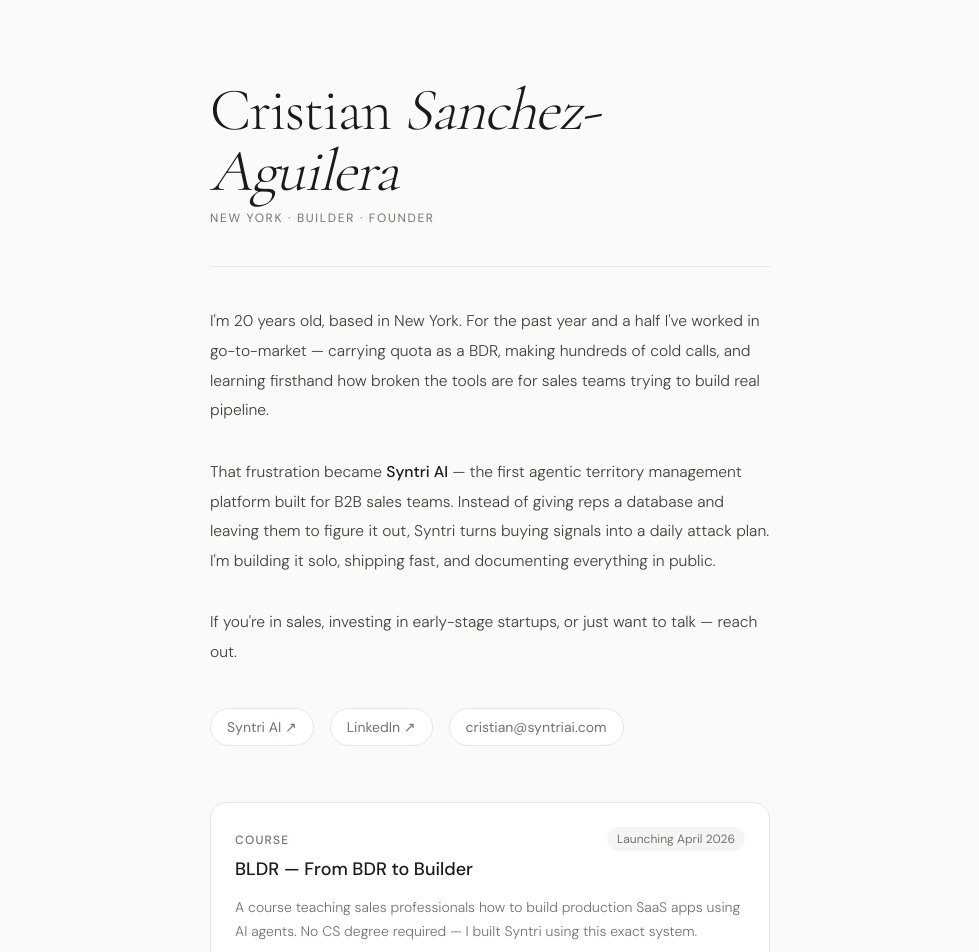
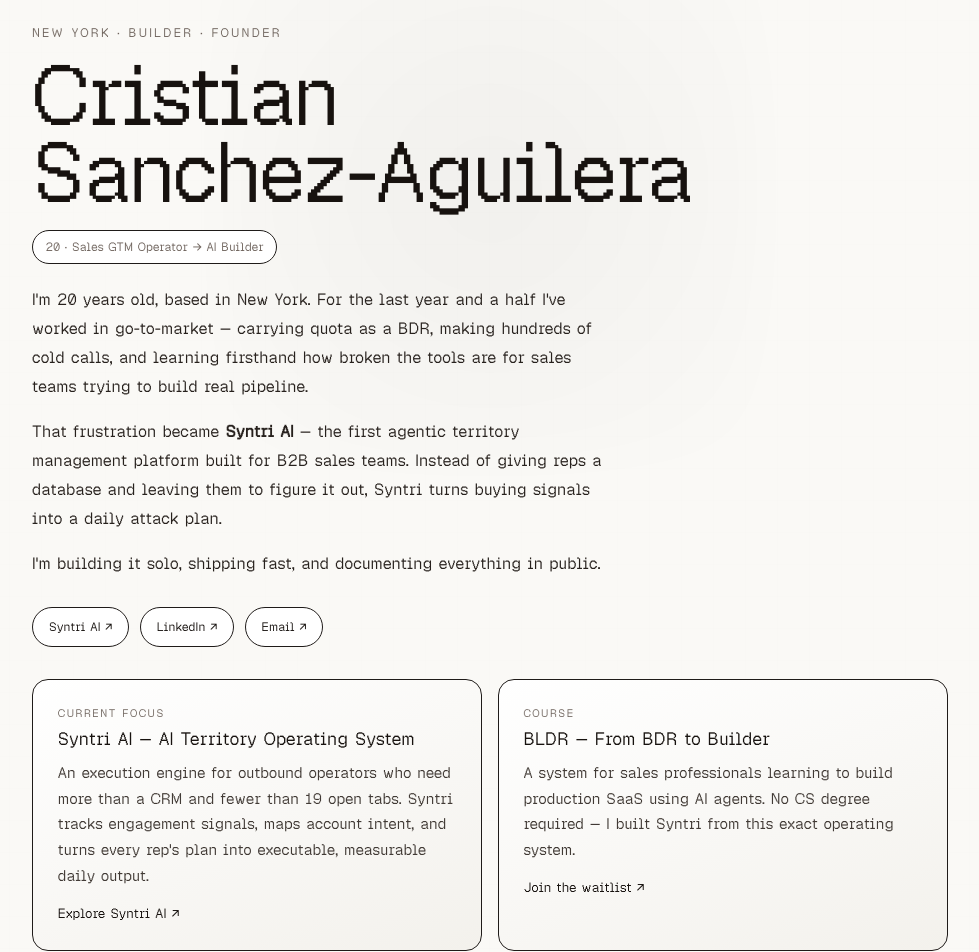
Before and after one commit to Cristian0101/personal-site, a Next.js app: page / in a window 1280 px wide. Shown: the top 952 px of the page, without its empty margins (150-1129 px from the left). Built offline with nearby package versions, Linux system fonts and the light colour scheme.

Commit message:
Redo site with premium pixel look

```diff
--- a/src/app/globals.css
+++ b/src/app/globals.css
@@ -1,31 +1,247 @@
 @import "tailwindcss";
 
 :root {
-  --background: #ffffff;
-  --foreground: #171717;
+  --background: #faf9f6;
+  --foreground: #17120f;
+  --surface: #ffffff;
+  --surface-soft: #f3f1ec;
+  --line: #1f1b19;
+  --muted: #6d625b;
 }
 
 @theme inline {
   --color-background: var(--background);
   --color-foreground: var(--foreground);
-  --font-sans: var(--font-geist-sans);
-  --font-mono: var(--font-geist-mono);
+  --font-sans: var(--font-geist-pixel);
+  --font-mono: var(--font-geist-pixel);
 }
 
-@media (prefers-color-scheme: dark) {
-  :root {
-    --background: #0a0a0a;
-    --foreground: #ededed;
-  }
+* {
+  box-sizing: border-box;
+}
+
+html,
+body {
+  margin: 0;
+  min-height: 100%;
 }
 
 body {
   background: var(--background);
   color: var(--foreground);
-  font-family: Arial, Helvetica, sans-serif;
+  font-family: var(--font-geist-pixel), "Courier New", monospace;
+  letter-spacing: 0.01em;
 }
 
-@keyframes fadeUp {
+a {
+  color: inherit;
+  text-underline-offset: 4px;
+}
+
+.site-shell {
+  position: relative;
+  min-height: 100vh;
+  isolation: isolate;
+  padding: 1.5rem 0 3rem;
+}
+
+.noise-grid,
+.noise-grid::before,
+.noise-grid::after,
+.noise-glow {
+  position: fixed;
+  inset: -50%;
+  z-index: -1;
+  pointer-events: none;
+}
+
+.noise-grid {
+  background-image: linear-gradient(
+      to right,
+      transparent 0 31px,
+      rgba(0, 0, 0, 0.06) 31px,
+      transparent 32px
+    ),
+    linear-gradient(
+      to bottom,
+      transparent 0 31px,
+      rgba(0, 0, 0, 0.06) 31px,
+      transparent 32px
+    );
+  background-size: 32px 32px;
+  opacity: 0.18;
+  animation: driftGrid 26s linear infinite;
+}
+
+.noise-glow {
+  top: -10%;
+  left: 50%;
+  transform: translateX(-50%);
+  width: 520px;
+  height: 520px;
+  background: radial-gradient(circle, rgba(10, 8, 6, 0.16), rgba(10, 8, 6, 0));
+  filter: blur(28px);
+  animation: pulseGlow 8s ease-in-out infinite;
+}
+
+.content-shell {
+  position: relative;
+  margin-inline: auto;
+  max-width: 980px;
+  padding-inline: 1.15rem;
+}
+
+.eyebrow {
+  margin: 0 0 0.9rem;
+  color: var(--muted);
+  text-transform: uppercase;
+  letter-spacing: 0.18em;
+  font-size: 0.76rem;
+}
+
+.headline {
+  margin: 0;
+  max-width: 18ch;
+  color: var(--foreground);
+  font-size: clamp(2.35rem, 8.9vw, 5.2rem);
+  line-height: 0.93;
+  letter-spacing: -0.03em;
+  text-wrap: balance;
+}
+
+.headline span {
+  display: block;
+}
+
+.status-badge {
+  margin-top: 1.15rem;
+  width: fit-content;
+  border: 1px solid var(--line);
+  border-radius: 999px;
+  padding: 0.45rem 0.78rem;
+  background: var(--surface);
+  font-size: 0.74rem;
+  color: var(--muted);
+}
+
+.lead-copy {
+  margin: 1.4rem 0 0;
+  max-width: 64ch;
+  color: #27211d;
+  font-size: 1rem;
+  line-height: 1.8;
+}
+
+.lead-copy + .lead-copy {
+  margin-top: 1.05rem;
+}
+
+.actions {
+  display: flex;
+  flex-wrap: wrap;
+  gap: 0.65rem;
+  margin-top: 1.45rem;
+}
+
+.cta {
+  border: 1px solid var(--line);
+  border-radius: 999px;
+  background: var(--surface);
+  padding: 0.62rem 1rem;
+  font-size: 0.75rem;
+  transition: transform 220ms ease, box-shadow 220ms ease, background 220ms ease;
+  text-decoration: none;
+}
+
+.cta:hover {
+  transform: translateY(-2px);
+  background: #181312;
+  color: #f8f7f5;
+  box-shadow: 0 18px 24px -18px rgba(0, 0, 0, 0.48);
+}
+
+.panel-grid {
+  margin-top: 2rem;
+  display: grid;
+  gap: 0.95rem;
+}
+
+.panel {
+  position: relative;
+  overflow: hidden;
+  border: 1px solid var(--line);
+  border-radius: 1rem;
+  background: linear-gradient(160deg, var(--surface), var(--surface-soft));
+  padding: 1.1rem;
+  transition: transform 220ms ease, box-shadow 220ms ease;
+}
+
+.panel:hover {
+  transform: translateY(-3px);
+  box-shadow: 0 22px 34px -30px rgba(12, 8, 5, 0.8);
+}
+
+.panel::before {
+  content: "";
+  position: absolute;
+  inset: -90% auto auto -120%;
+  width: 120%;
+  height: 250%;
+  background: linear-gradient(95deg, transparent 48%, rgba(255, 255, 255, 0.08) 60%, transparent 72%);
+  animation: panelSweep 3.8s ease infinite;
+  opacity: 0;
+}
+
+.panel:hover::before {
+  opacity: 1;
+}
+
+.panel-label {
+  margin: 0;
+  text-transform: uppercase;
+  letter-spacing: 0.14em;
+  color: var(--muted);
+  font-size: 0.67rem;
+}
+
+.panel-heading {
+  margin: 0.38rem 0 0;
+  font-size: 1.1rem;
+  line-height: 1.32;
+}
+
+.panel-text {
+  margin: 0.6rem 0 0;
+  color: #413a35;
+  line-height: 1.72;
+  font-size: 0.94rem;
+}
+
+.panel-link {
+  display: inline-flex;
+  align-items: center;
+  gap: 0.4rem;
+  margin-top: 0.95rem;
+  font-size: 0.82rem;
+}
+
+.panel-divider {
+  margin: 2rem 0 0.4rem;
+  border-top: 1px solid rgba(31, 27, 25, 0.2);
+}
+
+.site-footer {
+  margin-top: 1.65rem;
+  color: #a09994;
+  font-size: 0.7rem;
+}
+
+.reveal {
+  opacity: 0;
+  animation: revealUp 0.72s cubic-bezier(0.2, 0.85, 0.25, 1) forwards;
+}
+
+@keyframes revealUp {
   from {
     opacity: 0;
     transform: translateY(12px);
@@ -36,6 +252,71 @@
   }
 }
 
-.animate-fadeUp {
-  animation: fadeUp 0.7s ease forwards;
+@keyframes driftGrid {
+  from {
+    transform: translate3d(0, 0, 0);
+  }
+  to {
+    transform: translate3d(0, 24px, 0);
+  }
 }
+
+@keyframes pulseGlow {
+  0%,
+  100% {
+    transform: translateX(-50%) translateY(0) scale(1);
+    opacity: 0.18;
+  }
+  50% {
+    transform: translateX(-50%) translateY(14px) scale(1.08);
+    opacity: 0.26;
+  }
+}
+
+@keyframes panelSweep {
+  0% {
+    transform: translateX(-12%);
+  }
+  100% {
+    transform: translateX(12%);
+  }
+}
+
+@media (prefers-reduced-motion: reduce) {
+  .noise-grid,
+  .noise-glow,
+  .reveal,
+  .panel::before,
+  .panel,
+  .cta {
+    animation-duration: 0.01ms !important;
+    animation-iteration-count: 1 !important;
+    transition-duration: 0.01ms !important;
+    transform: none !important;
+    opacity: 1 !important;
+  }
+}
+
+@media (min-width: 768px) {
+  .content-shell {
+    padding-inline: 2rem;
+  }
+
+  .panel-grid {
+    grid-template-columns: repeat(2, minmax(0, 1fr));
+  }
+
+  .actions {
+    margin-top: 1.75rem;
+  }
+
+  .panel {
+    padding: 1.35rem;
+  }
+}
+
+@media (min-width: 1024px) {
+  .panel {
+    padding: 1.55rem;
+  }
+}
--- a/src/app/layout.tsx
+++ b/src/app/layout.tsx
@@ -1,20 +1,17 @@
 import type { Metadata } from "next";
-import { Geist, Geist_Mono } from "next/font/google";
+import localFont from "next/font/local";
 import "./globals.css";
 
-const geistSans = Geist({
-  variable: "--font-geist-sans",
-  subsets: ["latin"],
-});
-
-const geistMono = Geist_Mono({
-  variable: "--font-geist-mono",
-  subsets: ["latin"],
+const geistPixel = localFont({
+  src: "../../public/fonts/GeistPixelSquare.woff2",
+  variable: "--font-geist-pixel",
+  display: "swap",
+  weight: "500",
 });
 
 export const metadata: Metadata = {
-  title: 'Cristian Sanchez-Aguilera',
-  description: 'Founder, builder, and go-to-market operator based in New York.',
+  title: "Cristian Sanchez-Aguilera",
+  description: "Founder, builder, and go-to-market operator based in New York.",
 };
 
 export default function RootLayout({
@@ -24,9 +21,7 @@
 }>) {
   return (
     <html lang="en">
-      <body
-        className={`${geistSans.variable} ${geistMono.variable} antialiased`}
-      >
+      <body className={`${geistPixel.variable} antialiased`}>
         {children}
       </body>
     </html>
--- a/src/app/page.tsx
+++ b/src/app/page.tsx
@@ -1,112 +1,114 @@
-import { Cormorant_Garamond, DM_Sans } from "next/font/google";
-
-const cormorantGaramond = Cormorant_Garamond({
-  subsets: ["latin"],
-  weight: ["300", "400"],
-  style: ["normal", "italic"],
-  variable: "--font-cormorant",
-});
-
-const dmSans = DM_Sans({
-  subsets: ["latin"],
-  weight: ["300", "400", "500"],
-  variable: "--font-dm",
-});
+const primaryLinks = [
+  {
+    label: "Syntri AI ↗",
+    href: "https://app.syntriai.com",
+  },
+  {
+    label: "LinkedIn ↗",
+    href: "https://linkedin.com/in/cristian-sanchez-aguilera",
+  },
+  {
+    label: "Email ↗",
+    href: "mailto:cristian@syntriai.com",
+  },
+];
 
 export default function Home() {
   return (
-    <div
-      className={`${dmSans.variable} ${cormorantGaramond.variable} min-h-screen bg-[#FAFAF8] text-[#1C1917]`}
-    >
-      <main className="mx-auto w-full max-w-[560px] px-6 py-14 md:px-0 md:py-20 animate-fadeUp">
-        <h1 className="font-[family-name:var(--font-cormorant)] text-5xl font-light leading-[1.02] tracking-tight md:text-6xl">
-          Cristian <span className="italic">Sanchez-Aguilera</span>
-        </h1>
+    <div className="site-shell">
+      <div className="noise-grid" aria-hidden />
+      <div className="noise-glow" aria-hidden />
 
-        <p className="mt-2 mb-10 text-xs font-[family-name:var(--font-dm)] uppercase tracking-[0.14em] text-[#78716C]">
+      <main className="content-shell">
+        <p className="eyebrow reveal" style={{ animationDelay: "0.05s" }}>
           New York · Builder · Founder
         </p>
 
-        <hr className="mb-10 border-t border-[#E7E5E4]" />
+        <h1 className="headline reveal" style={{ animationDelay: "0.12s" }}>
+          <span>Cristian</span>
+          <span>Sanchez-Aguilera</span>
+        </h1>
 
-        <p className="font-[family-name:var(--font-dm)] text-[0.975rem] font-light leading-[1.9] text-[#44403C]">
-          I&apos;m 20 years old, based in New York. For the past year and a half
+        <p className="status-badge reveal" style={{ animationDelay: "0.2s" }}>
+          20 · Sales GTM Operator → AI Builder
+        </p>
+
+        <p className="lead-copy reveal" style={{ animationDelay: "0.26s" }}>
+          I&apos;m 20 years old, based in New York. For the last year and a half
           I&apos;ve worked in go-to-market — carrying quota as a BDR, making
           hundreds of cold calls, and learning firsthand how broken the tools are
           for sales teams trying to build real pipeline.
         </p>
 
-        <p className="mt-8 font-[family-name:var(--font-dm)] text-[0.975rem] font-light leading-[1.9] text-[#44403C]">
-          That frustration became{" "}
-          <span className="font-medium text-[#1C1917]">Syntri AI</span> — the
-          first agentic territory management platform built for B2B sales teams.
-          Instead of giving reps a database and leaving them to figure it out,
-          Syntri turns buying signals into a daily attack plan. I&apos;m building
-          it solo, shipping fast, and documenting everything in public.
+        <p className="lead-copy reveal" style={{ animationDelay: "0.32s" }}>
+          That frustration became <strong>Syntri AI</strong> — the first agentic
+          territory management platform built for B2B sales teams. Instead of
+          giving reps a database and leaving them to figure it out, Syntri turns
+          buying signals into a daily attack plan.
         </p>
 
-        <p className="mt-8 font-[family-name:var(--font-dm)] text-[0.975rem] font-light leading-[1.9] text-[#44403C]">
-          If you&apos;re in sales, investing in early-stage startups, or just want
-          to talk — reach out.
+        <p className="lead-copy reveal" style={{ animationDelay: "0.38s" }}>
+          I&apos;m building it solo, shipping fast, and documenting everything in
+          public.
         </p>
 
-        <div className="mt-10 mb-14 flex flex-wrap gap-4">
+        <div className="actions reveal" style={{ animationDelay: "0.44s" }}>
+          {primaryLinks.map((link) => (
+            <a
+              key={link.label}
+              href={link.href}
+              target="_blank"
+              rel="noopener noreferrer"
+              className="cta"
+            >
+              {link.label}
+            </a>
+          ))}
+        </div>
+
+        <div className="panel-grid">
+          <article className="panel reveal" style={{ animationDelay: "0.48s" }}>
+            <p className="panel-label">Current Focus</p>
+            <h2 className="panel-heading">
+              Syntri AI — AI Territory Operating System
+            </h2>
+            <p className="panel-text">
+              An execution engine for outbound operators who need more than a CRM
+              and fewer than 19 open tabs. Syntri tracks engagement signals, maps
+              account intent, and turns every rep&apos;s plan into executable,
+              measurable daily output.
+            </p>
             <a
               href="https://app.syntriai.com"
               target="_blank"
               rel="noopener noreferrer"
-            className="group relative inline-flex items-center gap-1.5 rounded-full border border-[#E7E5E4] bg-white px-4 py-2 text-sm font-[family-name:var(--font-dm)] text-[#78716C] transition-all duration-200 hover:-translate-y-0.5 hover:border-[#1C1917] hover:text-[#1C1917] before:pointer-events-none before:absolute before:left-0 before:right-0 before:top-0 before:h-full before:w-full before:border-b before:border-current before:scale-x-0 before:origin-left before:opacity-0 before:transition-all before:duration-200 before:content-[''] hover:before:scale-x-100 hover:before:opacity-100"
+              className="panel-link"
             >
-            Syntri AI ↗
+              Explore Syntri AI ↗
             </a>
+          </article>
 
-          <a
-            href="https://linkedin.com/in/cristian-sanchez-aguilera"
-            target="_blank"
-            rel="noopener noreferrer"
-            className="group relative inline-flex items-center gap-1.5 rounded-full border border-[#E7E5E4] bg-white px-4 py-2 text-sm font-[family-name:var(--font-dm)] text-[#78716C] transition-all duration-200 hover:-translate-y-0.5 hover:border-[#1C1917] hover:text-[#1C1917] before:pointer-events-none before:absolute before:left-0 before:right-0 before:top-0 before:h-full before:w-full before:border-b before:border-current before:scale-x-0 before:origin-left before:opacity-0 before:transition-all before:duration-200 before:content-[''] hover:before:scale-x-100 hover:before:opacity-100"
-          >
-            LinkedIn ↗
-          </a>
-
-          <a
-            href="mailto:cristian@syntriai.com"
-            className="group relative inline-flex items-center gap-1.5 rounded-full border border-[#E7E5E4] bg-white px-4 py-2 text-sm font-[family-name:var(--font-dm)] text-[#78716C] transition-all duration-200 hover:-translate-y-0.5 hover:border-[#1C1917] hover:text-[#1C1917] before:pointer-events-none before:absolute before:left-0 before:right-0 before:top-0 before:h-full before:w-full before:border-b before:border-current before:scale-x-0 before:origin-left before:opacity-0 before:transition-all before:duration-200 before:content-[''] hover:before:scale-x-100 hover:before:opacity-100"
-          >
-            cristian@syntriai.com
-          </a>
-        </div>
-
-        <section className="rounded-2xl border border-[#E7E5E4] bg-white p-4 sm:p-6">
-          <div className="mb-3 flex items-start justify-between">
-            <div>
-              <span className="font-[family-name:var(--font-dm)] text-xs font-medium tracking-[0.1em] uppercase text-[#78716C]">
-                Course
-              </span>
-              <h2 className="font-[family-name:var(--font-dm)] mt-1 text-lg font-medium text-[#1C1917]">
-                BLDR — From BDR to Builder
-              </h2>
-            </div>
-            <span className="ml-4 whitespace-nowrap rounded-full bg-[#F5F5F4] px-2.5 py-1 font-[family-name:var(--font-dm)] text-xs text-[#78716C]">
-              Launching April 2026
-            </span>
-          </div>
-          <p className="mb-4 font-[family-name:var(--font-dm)] text-sm leading-[1.75] font-light text-[#78716C]">
-            A course teaching sales professionals how to build production SaaS apps
-            using AI agents. No CS degree required — I built Syntri using this exact
-            system.
+          <article className="panel reveal" style={{ animationDelay: "0.58s" }}>
+            <p className="panel-label">Course</p>
+            <h2 className="panel-heading">BLDR — From BDR to Builder</h2>
+            <p className="panel-text">
+              A system for sales professionals learning to build production SaaS
+              using AI agents. No CS degree required — I built Syntri from this
+              exact operating system.
             </p>
             <a
               href="https://whop.com/bldr-e4e2/"
               target="_blank"
               rel="noopener noreferrer"
-            className="font-[family-name:var(--font-dm)] inline-flex items-center gap-1.5 text-sm font-medium text-[#1C1917] transition-all duration-200 hover:gap-2.5"
+              className="panel-link"
             >
               Join the waitlist ↗
             </a>
-        </section>
+          </article>
+        </div>
 
-        <p className="font-[family-name:var(--font-dm)] mt-14 text-xs text-[#C4B5AD]">
+        <p className="panel-divider reveal" style={{ animationDelay: "0.62s" }} />
+        <p className="site-footer reveal" style={{ animationDelay: "0.68s" }}>
           © 2026 Cristian Sanchez-Aguilera
         </p>
       </main>
```
Also changed, not shown: public/fonts/GeistPixelSquare.woff2 (added). Lines whose indentation alone changed are shown as unchanged.
